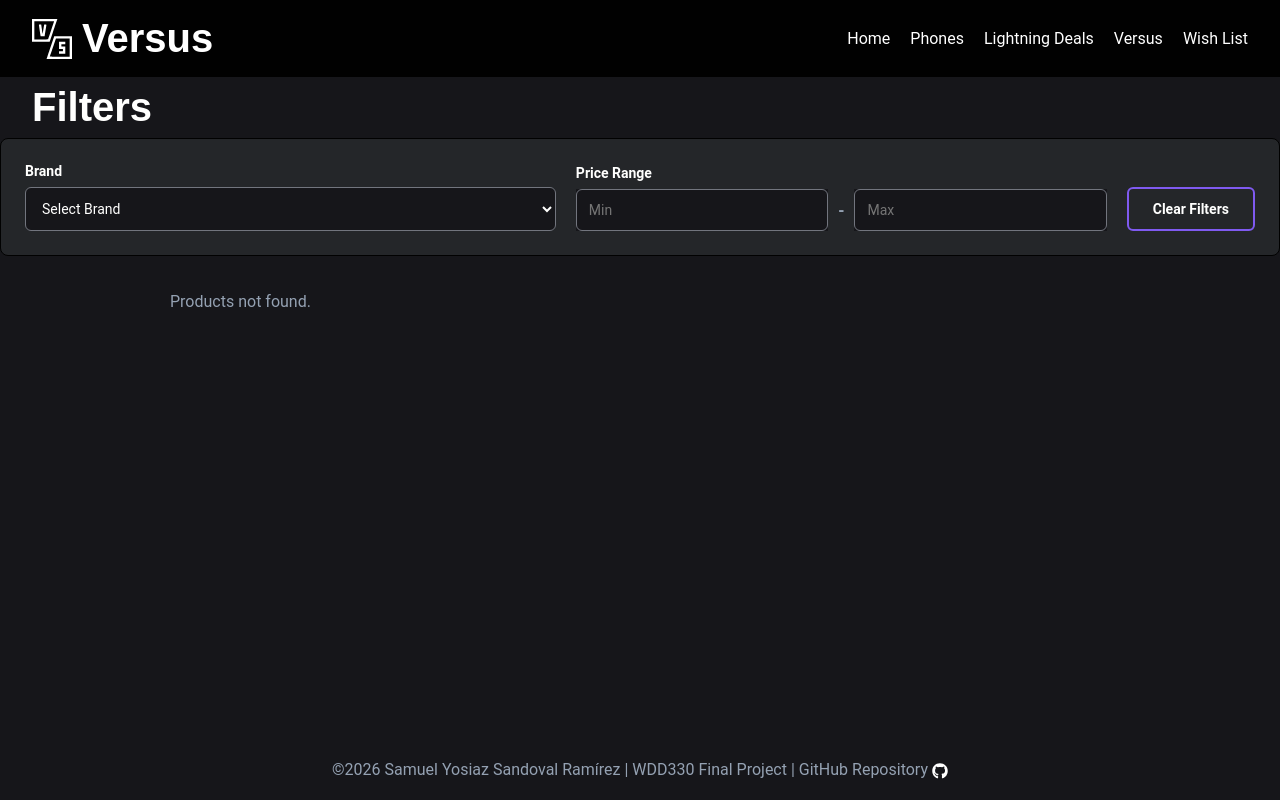
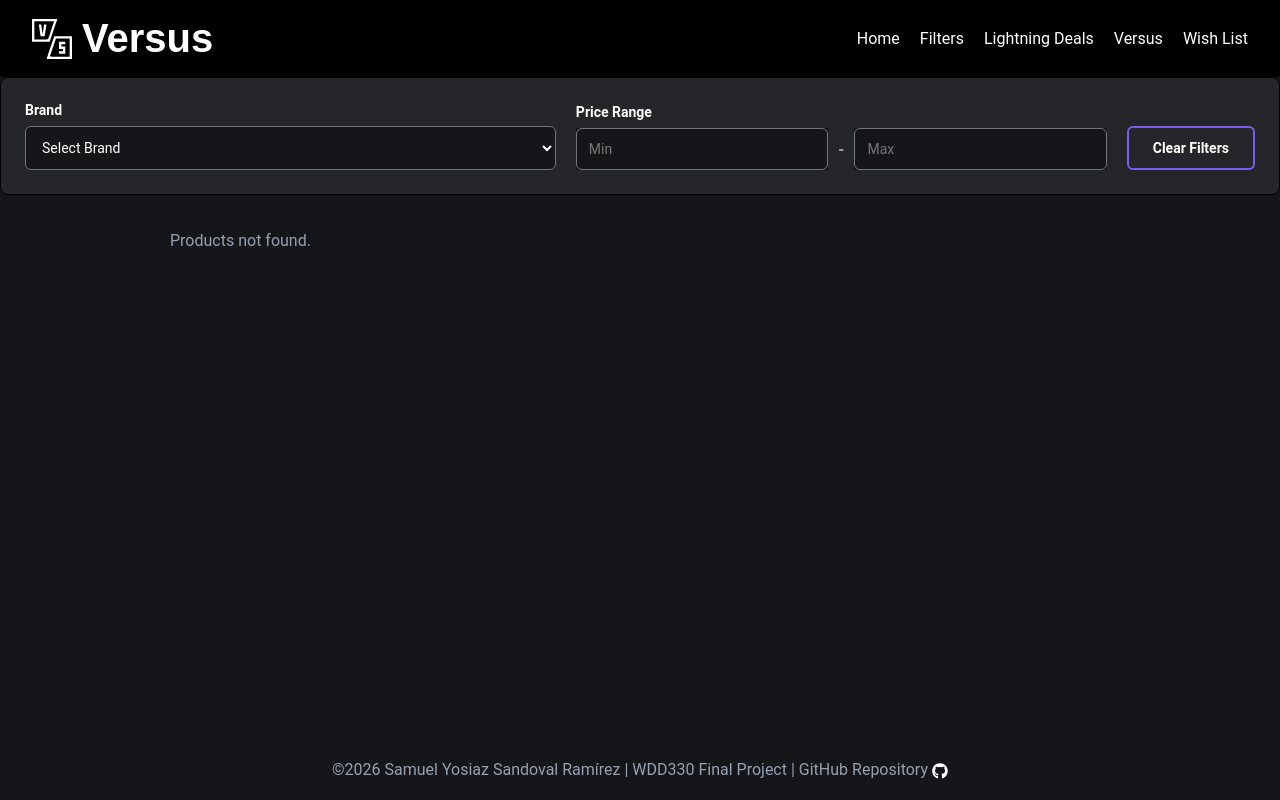
Before and after one commit to Samuelyosiaz/wdd330_final-project, a website: page src/phones/index.html in a window 1280 px wide. Drawn offline with Linux system fonts and the light colour scheme.

Commit message:
project finished

```diff
--- a/src/css/style.css
+++ b/src/css/style.css
@@ -39,14 +39,6 @@ body {
   text-decoration: none;
 }
 
-.filters-title {
-  font: var(--title-font);
-  color: var(--headline-color);
-  margin: 0;
-  padding: 0;
-  background-color: transparent;
-  padding: 0.5rem 2rem;
-}
 
 /* header styles */
 
--- a/src/phones/index.html
+++ b/src/phones/index.html
@@ -11,7 +11,6 @@
   <body>
     <header class="main-header" id="main-header"></header>
       <div class="filters-container">
-        <h2 class="filters-title">Filters</h2>
         <form id="filters-form">
 
             <div class="filter-group">
--- a/src/public/partials/header.html
+++ b/src/public/partials/header.html
@@ -15,7 +15,7 @@
         <button type="button" id="menu" aria-label="Abrir menú">☰</button>
         <ul class="nav-links">
             <li><a href="/index.html">Home</a></li>
-            <li><a href="/phones/index.html">Phones</a></li>
+            <li><a href="/phones/index.html">Filters</a></li>
             <li><a href="/lightning_deals/index.html">Lightning Deals</a></li>
             <li><a href="/vs/index.html">Versus</a></li>
             <li><a href="/wish_list/index.html">Wish List</a></li>
```
